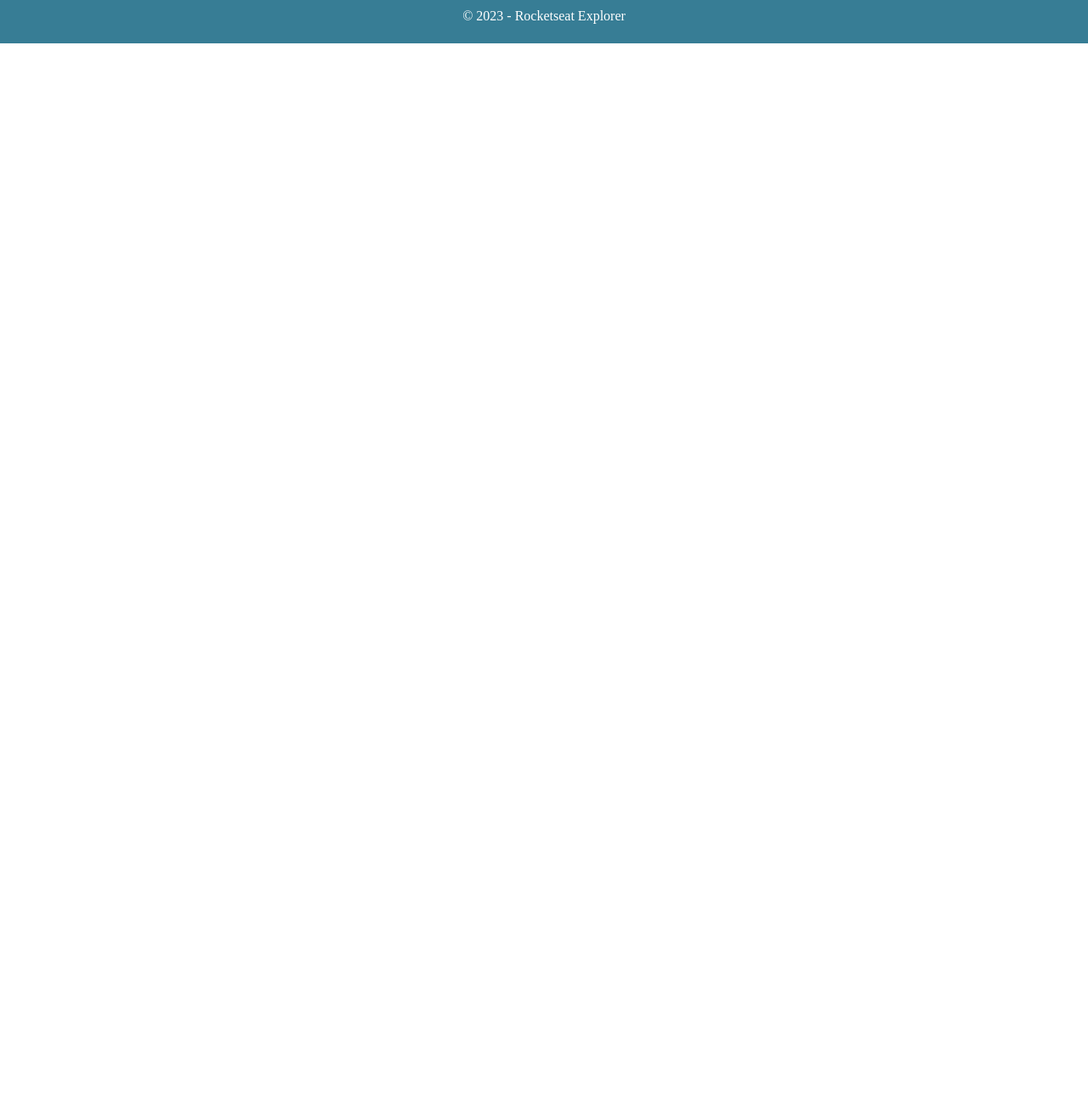
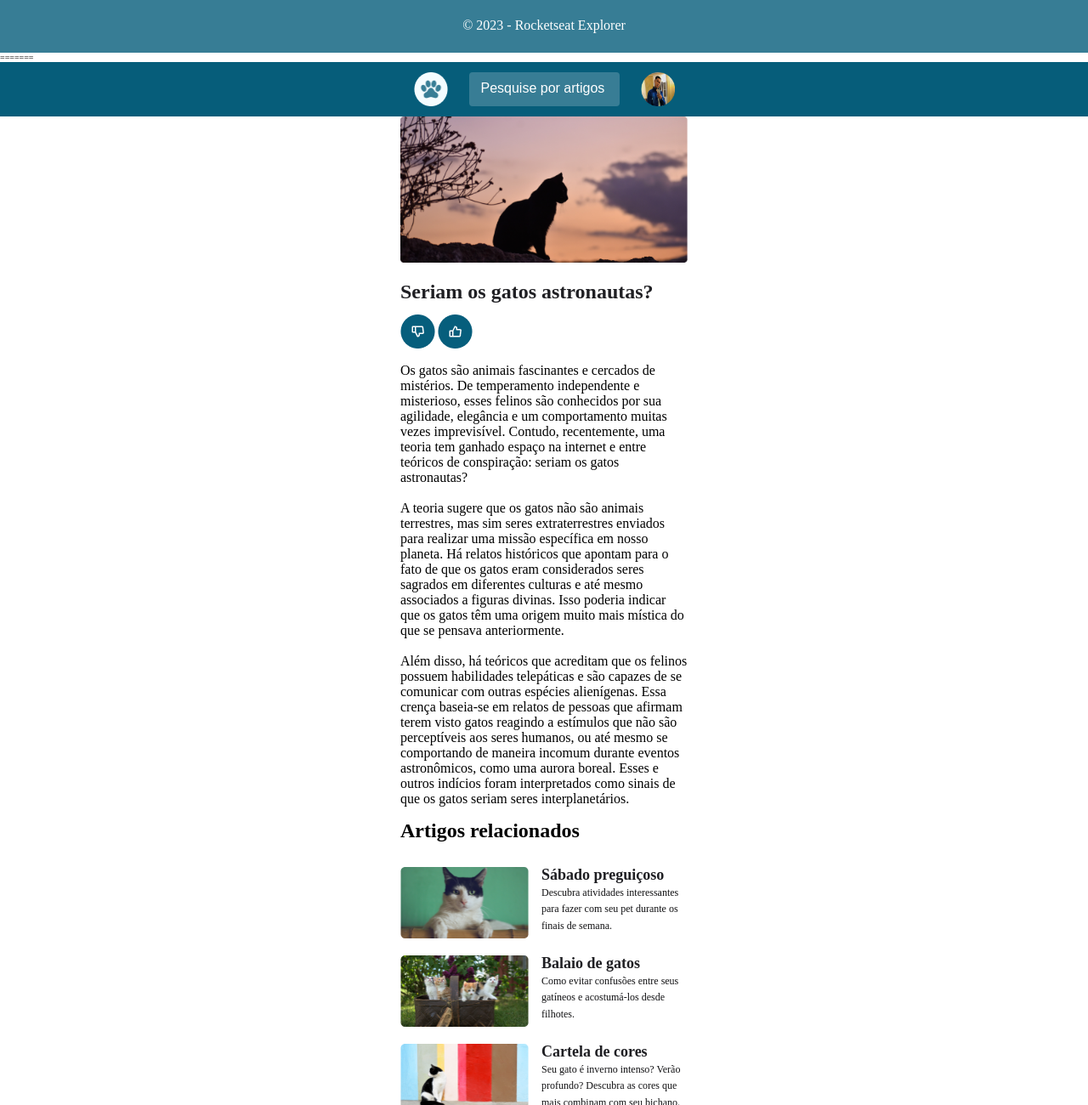
Before and after one commit to germanojunior0812/Catblog, a plain HTML site: page index.html in a window 1280 px wide. Shown: the part 1500-2800 px from the top of the page at 85% size. Before the commit the page ends 1551 px from the top, so only its background shows below. Drawn offline with Linux system fonts and the light colour scheme.

Commit message:
add index.html

```diff
--- a/index.html
+++ b/index.html
@@ -1,3 +1,4 @@
+<<<<<<< HEAD
 <!DOCTYPE html>
 <html lang="pt-br">
 <head>
@@ -107,4 +108,115 @@
 
 </div>
 </body>
+=======
+<!DOCTYPE html>
+<html lang="pt-br">
+<head>
+  <meta charset="UTF-8">
+  <meta name="viewport" content="width=device-width, initial-scale=1.0">
+  <title>catblog</title>
+  <link rel="stylesheet" href="style.css">
+</head>
+<body>
+  <div id="app">
+  <header>
+            <div class="container">
+          <a href="#">
+              <img src="./assets/paw.png" alt="">
+            </a>
+
+              <form>
+                          <input id="search" type="text" placeholder="Pesquise por artigos">
+                </form>
+
+                    <img class="avatar" src="./assets/Jojo (1).png" alt="">
+
+            </div>
+</header>
+
+
+<main class="container">
+        <img src="./assets/unsplash_H-XOmJhbM3s.png" alt="">
+
+            <h1>Seriam os gatos astronautas?</h1>
+
+        <div class="button">
+              <button>
+                <img src="./assets/Button (1).png" alt="">
+              </button>
+
+              <button>
+                <img src="./assets/Button.png" alt="">
+              </button>
+        </div>
+
+        <p>
+              Os gatos são animais fascinantes e cercados de mistérios. De temperamento independente e misterioso, esses felinos são conhecidos por sua agilidade, elegância e um comportamento muitas vezes imprevisível. Contudo, recentemente, uma teoria tem ganhado espaço na internet e entre teóricos de conspiração: seriam os gatos astronautas?<br><br>
+          A teoria sugere que os gatos não são animais terrestres, mas sim seres extraterrestres enviados para realizar uma missão específica em nosso planeta. Há relatos históricos que apontam para o fato de que os gatos eram considerados seres sagrados em diferentes culturas e até mesmo associados a figuras divinas. Isso poderia indicar que os gatos têm uma origem muito mais mística do que se pensava anteriormente.<br><br>
+
+          Além disso, há teóricos que acreditam que os felinos possuem habilidades telepáticas e são capazes de se comunicar com outras espécies alienígenas. Essa crença baseia-se em relatos de pessoas que afirmam terem visto gatos reagindo a estímulos que não são perceptíveis aos seres humanos, ou até mesmo se comportando de maneira incomum durante eventos astronômicos, como uma aurora boreal. Esses e outros indícios foram interpretados como sinais de que os gatos seriam seres interplanetários.
+        </p>
+</main>
+
+<aside class="container">
+  <h2>Artigos relacionados</h2>
+
+  <section>
+    <article>
+      <img src="./assets/1.png" alt="">
+
+      <div class="content">
+          <h3>Sábado preguiçoso</h3>
+          <p>Descubra atividades interessantes para fazer com seu pet durante os finais de semana.</p>
+    </div>
+    </article>
+
+    <article>
+      <img src="./assets/2.png" alt="">
+      <div class="content">
+          <h3>Balaio de gatos</h3>
+          <p>Como evitar confusões entre seus gatíneos e acostumá-los desde filhotes.</p>
+    </div>
+    </article>
+
+
+    <article>
+      <img src="./assets/3.png" alt="">
+      <div class="content">
+          <h3>Cartela de cores</h3>
+          <p>Seu gato é inverno intenso? Verão profundo? Descubra as cores que mais combinam com seu bichano.</p>
+    </div>
+    </article>
+
+
+    <article>
+      <img src="./assets/4.png" alt="">
+      <div class="content">
+          <h3>Os gatos sentem frio?</h3>
+          <p>Preparem-se para a frente fria que vem para o país da melhor maneira possível.</p>
+    </div>
+    </article>
+
+
+    <article>
+      <img src="./assets/5.png" alt="">
+      <div class="content">
+          <h3>Conheça o Moacir</h3>
+          <p>Moacir é o gatinho da semana do nosso blog. Venha conhecer sua história de superação.</p>
+    </div>
+    </article>
+
+  </section>
+</aside>
+
+<footer>
+  <p>© 2023 - Rocketseat Explorer</p>
+</footer>
+
+
+
+
+</div>
+</body>
+>>>>>>> 683cc59 ( add index.html)
 </html>
```
